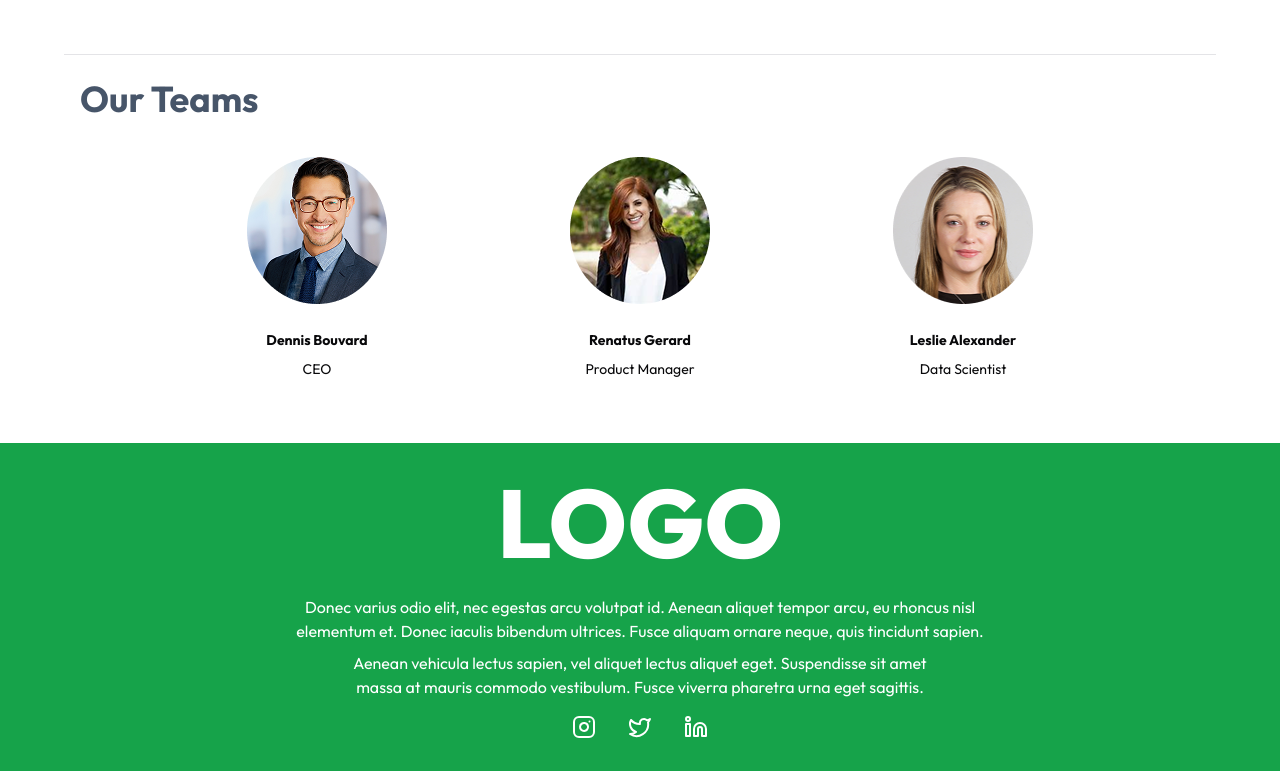
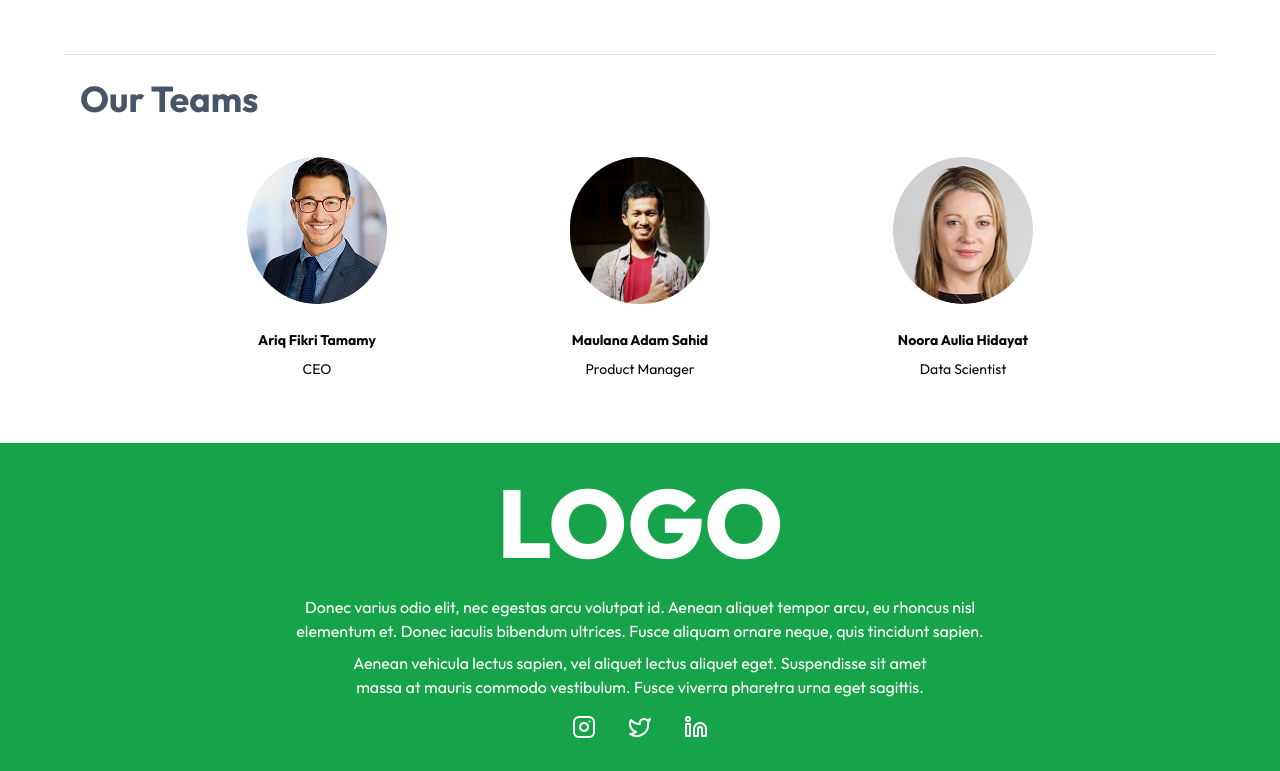
Before and after one commit to masadamsahid/nextjs-jobtracker-app, a Next.js app: page /about-us in a window 1280 px wide. Shown: the part 1138-1909 px from the top of the page. Built offline with nearby package versions, Linux system fonts and the light colour scheme.

Commit message:
Update Our Teams Data

```diff
--- a/src/app/about-us/page.tsx
+++ b/src/app/about-us/page.tsx
@@ -13,17 +13,17 @@ import { title } from "process";
 const Profile = [
   {
     image: '/LK1.png',
-    name: 'Dennis Bouvard',
+    name: 'Ariq Fikri Tamamy',
     title: 'CEO',
   },
   {
-    image: '/PR1.png',
-    name: 'Renatus Gerard',
+    image: '/adam.png',
+    name: 'Maulana Adam Sahid',
     title: 'Product Manager',
   },
   {
     image: '/PR2.png',
-    name: 'Leslie Alexander',
+    name: 'Noora Aulia Hidayat',
     title: 'Data Scientist',
   }
 ];
@@ -88,7 +88,7 @@ const AboutUs = () => {
               <div className="profile-container flex flex-row justify-center items-center gap-[183px] mt-[38px]">
                 {Profile.map((profile) => (
                     <div className="teams-profile flex flex-col text-center" key={profile.name}>
-                      <img src={profile.image} alt="Profile Image" className="w-[140px] h-[147px]"/>
+                      <img src={profile.image} alt="Profile Image" className="rounded-full w-[140px] h-[147px]"/>
                       <p className="font-bold text-sm mt-[26px]">{profile.name}</p>
                       <p className="text-sm font-regular mt-[9px]">{profile.title}</p>
                     </div>
```
Also changed, not shown: public/adam.png (added).
